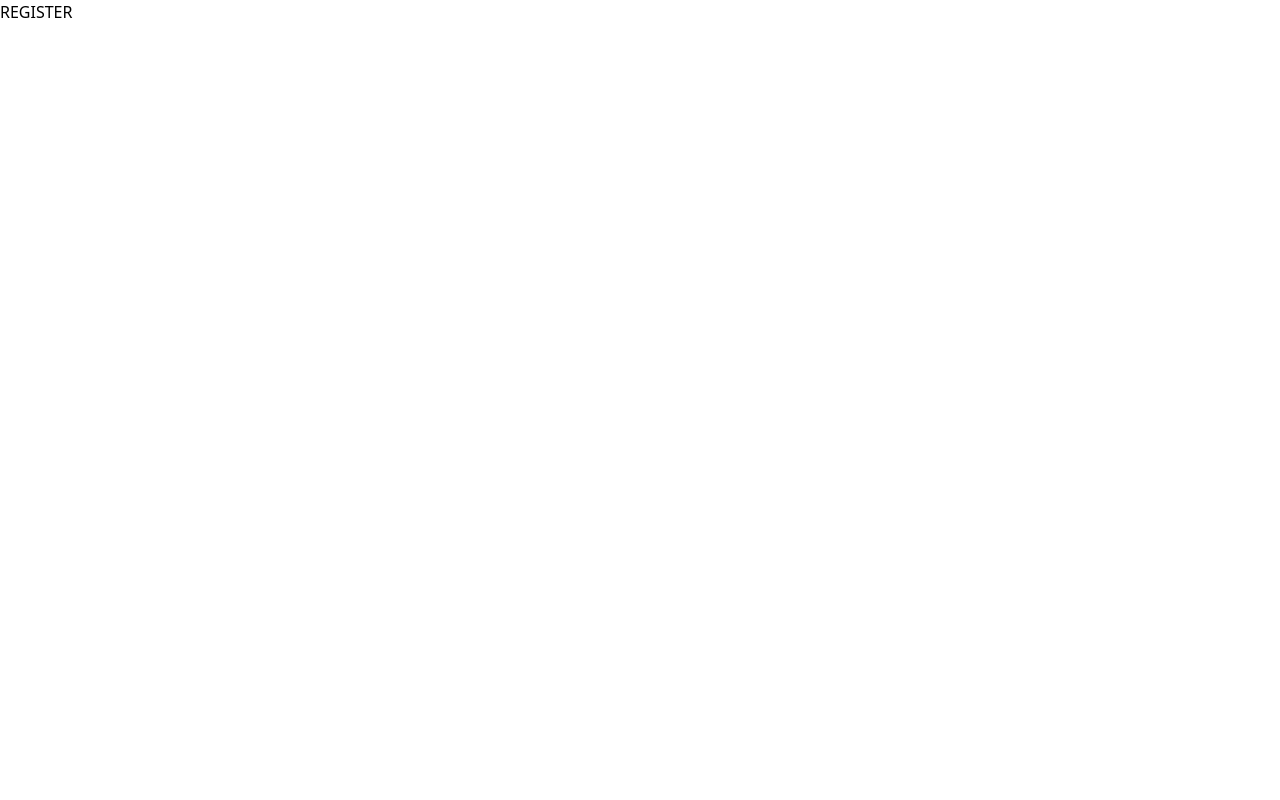
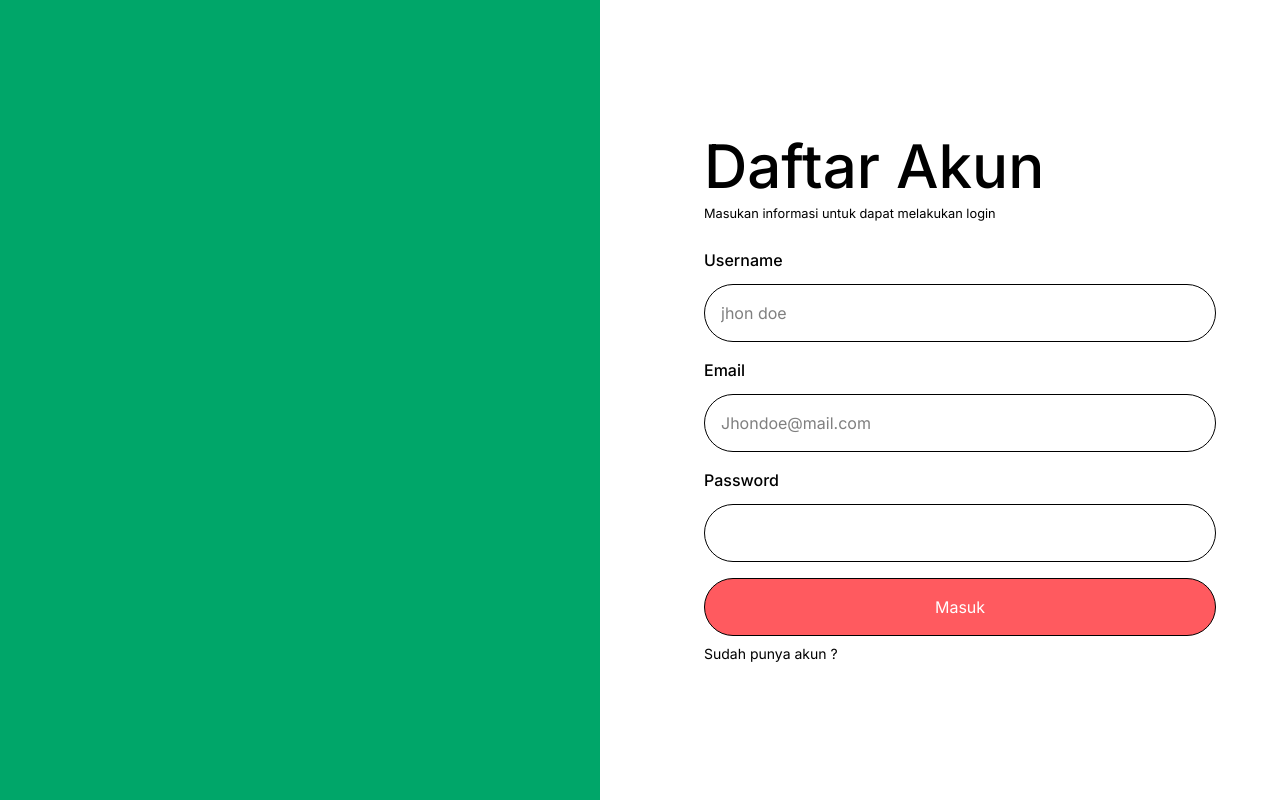
Before and after one commit to Torune9/bazzaride-fe, a Nuxt app: page /auth/register in a window 1280 px wide. Built offline with nearby package versions, Linux system fonts and the light colour scheme.

Commit message:
fix(pages) : fix layout register page

```diff
--- a/pages/auth/register.vue
+++ b/pages/auth/register.vue
@@ -1,5 +1,59 @@
 <template>
-    <div>
-        <h1>REGISTER</h1>
+    <div class="h-screen border-red-800 px-4 flex items-center justify-center font-inter lg:px-0 gap-x-10">
+        <div class="w-full h-screen bg-torqouise-retro max-lg:hidden">
+        </div>
+        <!-- Wrapper -->
+        <div class="space-y-6 w-full sm:w-3/4 lg:w-1/2 shrink-0 lg:px-16">
+            <!-- Info Register -->
+            <div class="space-y-1">
+                <TitleSection class="text-4xl lg:text-6xl">
+                    Daftar Akun
+                </TitleSection>
+                <small>Masukan informasi untuk dapat melakukan login</small>
+            </div>
+            <!-- End Info -->
+            <!-- Form -->
+            <div class="space-y-4">
+                <form action="" class="space-y-4">
+                    <InputCustom label="Username" id="username" type="text" placeholder="jhon doe"
+                        v-model="payload.password" size-class="p-4 rounded-full" />
+                    <InputCustom label="Email" id="email" type="email" placeholder="Jhondoe@mail.com"
+                        v-model="payload.email" size-class="p-4 rounded-full" />
+                    <InputCustom label="Password" id="password" type="password" v-model="payload.password"
+                        size-class="p-4 rounded-full" />
+                    <div class="space-y-2">
+                        <button
+                            class="w-full bg-red-retro border border-black rounded-full p-4 cursor-pointer text-white">
+                            Masuk
+                        </button>
+                        <div class="flex flex-row text-sm justify-between">
+                            <p>
+                                Sudah punya akun ?
+                                <NuxtLink to="/auth/login" class="underline">
+                                    Login
+                                </NuxtLink>
+                            </p>
+                            <NuxtLink to="/forget-password" class="underline">
+                                Lupa password
+                            </NuxtLink>
+                        </div>
+                    </div>
+                </form>
+            </div>
+            <!-- End Form -->
+            <NuxtLink class="flex items-center" to="/">
+                <Icon name="uil:arrow-circle-left" style="font-size: 20px;" />Back
+            </NuxtLink>
+        </div>
+        <!-- End Wrapper -->
     </div>
 </template>
+<script setup lang="ts">
+import { NuxtLink } from '#components';
+
+
+const payload = reactive({
+    email: '',
+    password: ''
+})
+</script>
```
